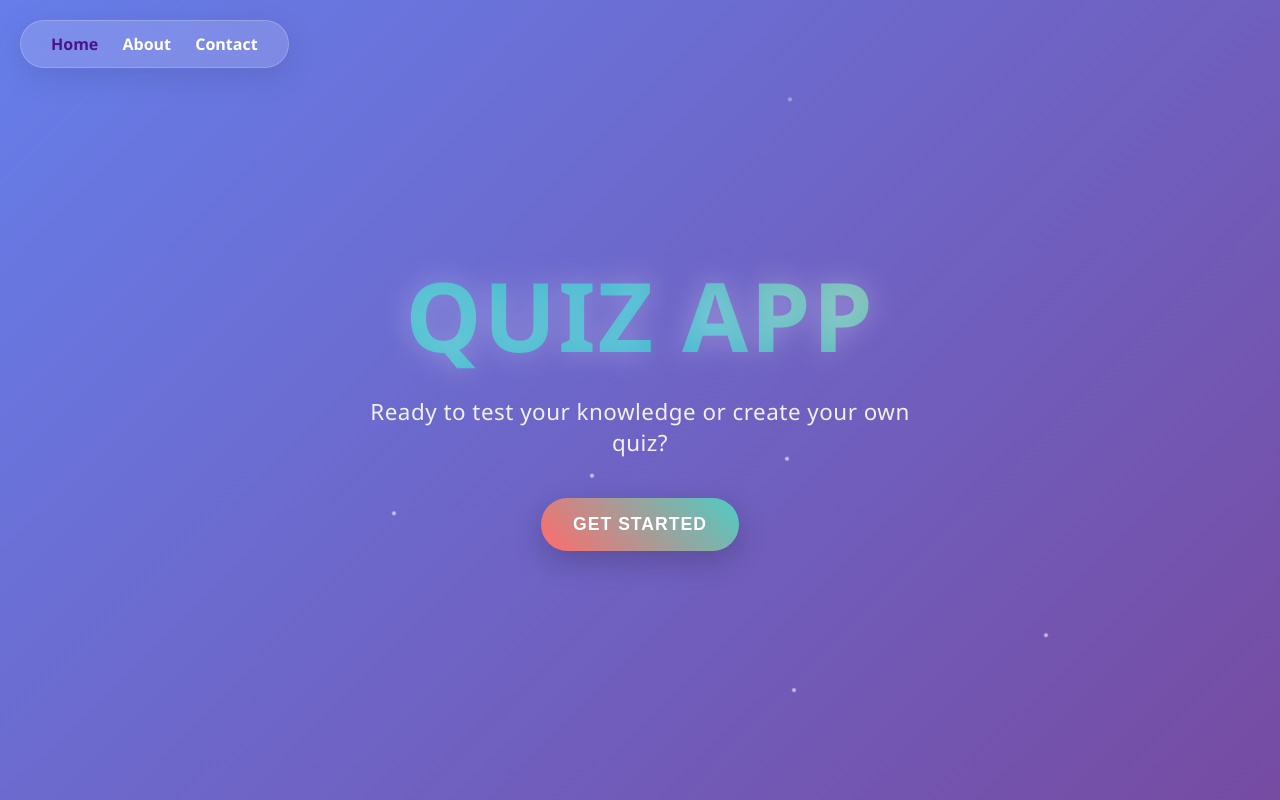
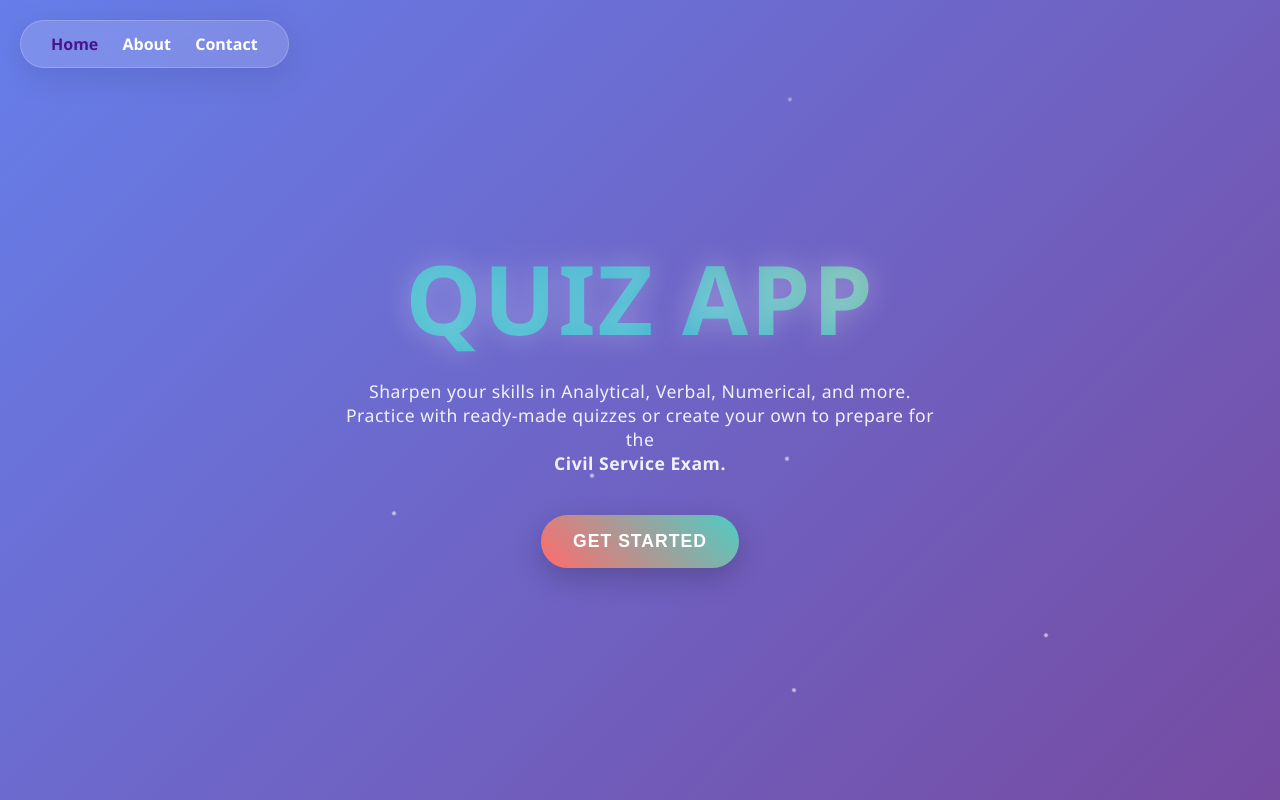
Before and after one commit to lllleuna/Quiz-App, a plain HTML site: page pages/landing.html in a window 1280 px wide. Drawn offline with Linux system fonts and the light colour scheme.

Commit message:
text update

```diff
--- a/css/style.css
+++ b/css/style.css
@@ -60,7 +60,7 @@ section.welcome.slide-up {
 }
 
 .welcome-content p {
-  font-size: 1.4rem;
+  font-size: 1.1rem;
   margin-bottom: 2.5rem;
   color: rgba(255, 255, 255, 0.9);
   font-weight: 300;
@@ -261,7 +261,7 @@ section.mode.show {
   }
 
   .welcome-content p {
-    font-size: 1.1rem;
+    font-size: .7rem;
     padding: 0 1rem;
   }
 
--- a/pages/landing.html
+++ b/pages/landing.html
@@ -13,7 +13,9 @@
     <section class="welcome" id="welcome">
       <div class="welcome-content">
         <h1>QUIZ APP</h1>
-        <p>Ready to test your knowledge or create your own quiz?</p>
+        <p>Sharpen your skills in Analytical, Verbal, Numerical, and more.
+          Practice with ready-made quizzes or create your own to prepare
+          for the <br> <b>Civil Service Exam.</b></p>
         <button id="getStartedBtn">Get Started</button>
       </div>
     </section>
```
Also changed, not shown: pages/create.html (+1 -1 lines).
